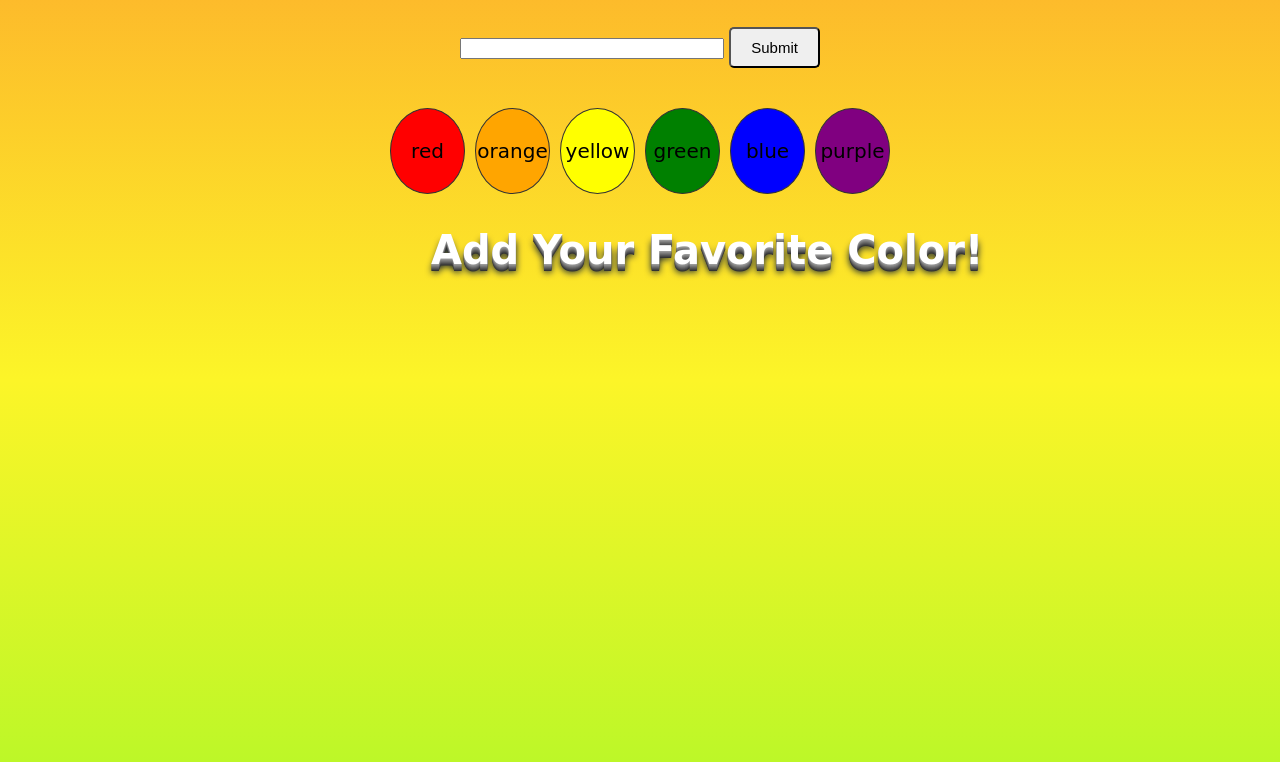
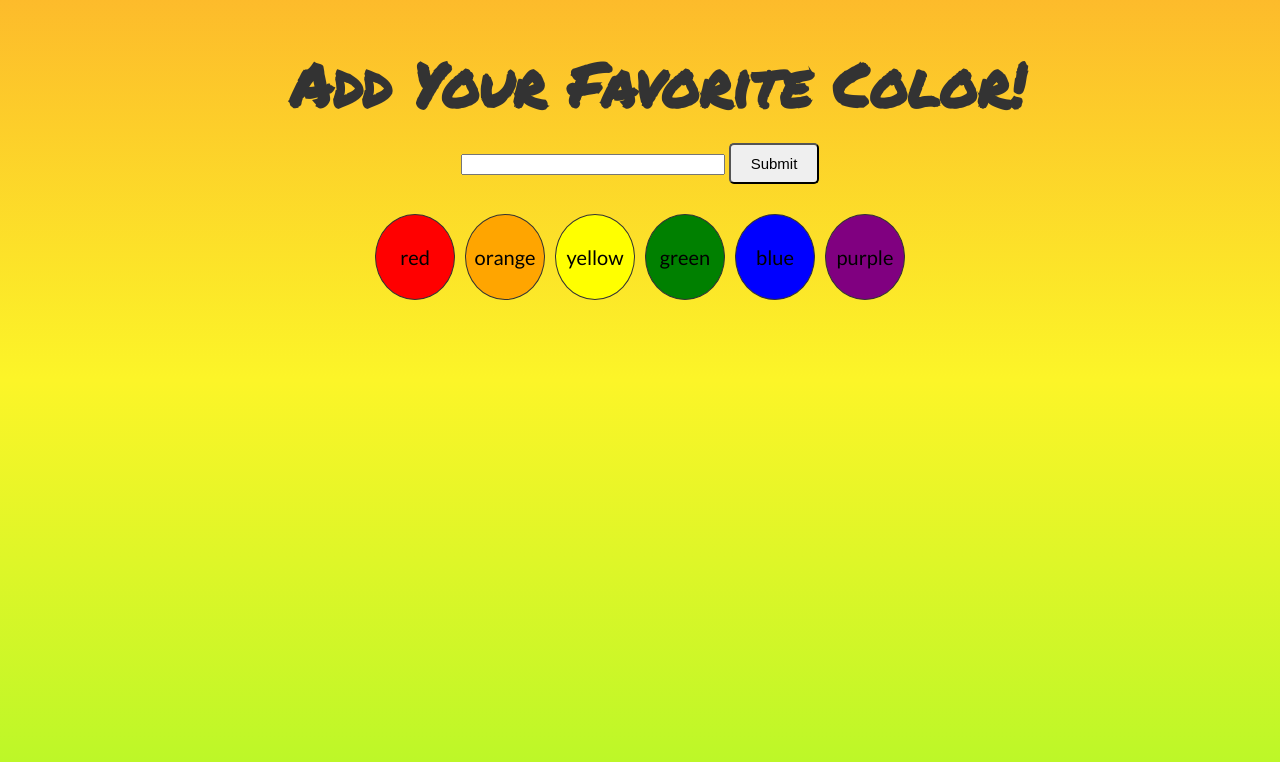
Before and after one commit to raven-wills/giphyDashboard, a plain HTML site: page index.html in a window 1280 px wide. Drawn offline with nearby package versions, Linux system fonts and the light colour scheme; a web font is replaced by a local one.

Commit message:
Update CSS to fix h1 at the top of the page

```diff
--- a/assets/css/giphy.css
+++ b/assets/css/giphy.css
@@ -1,12 +1,12 @@
 .queryBtn {
   border-radius: 50%;
-  margin: 10px 5px;
-  width: 75px;
+  margin: 1px 5px;
+  width: 80px;
   padding: 30px 0;
   text-align: center;
   font-size: 20px;
   border: #333 0.2px solid;
-  font-family: "Chicle", cursive;
+  font-family: "Lato", sans-serif;
 }
 
 .queryBtn:hover {
@@ -25,7 +25,8 @@
 }
 
 #btnTextInput {
-  margin: 3% 0;
+  margin-top: 12%;
+  margin-bottom: 3%;
   width: 20%;
 }
 
@@ -58,8 +59,6 @@ body {
   text-align: center;
 }
 body {
-  font-family: "Press Start 2P", cursive;
-
   /* W3C */
   background: linear-gradient(
     top,
@@ -171,10 +170,10 @@ body {
 
 h1 {
   position: absolute;
-  top: 25%;
   z-index: 50;
-  font-size: 40px;
-  left: calc(50% - 209px);
+  font-size: 60px;
+  left: calc(50% - 350px);
+  font-family: "Permanent Marker", cursive;
 }
 h2 {
   position: absolute;
@@ -188,10 +187,10 @@ h2 span {
 }
 h1,
 h2 {
-  color: #fff;
-  text-shadow: 0px 1px 0px #999, 0px 2px 0px #888, 0px 3px 0px #777,
+  color: #333;
+  /* text-shadow: 0px 1px 0px #999, 0px 2px 0px #888, 0px 3px 0px #777,
     0px 4px 0px #666, 0px 5px 0px #555, 0px 6px 0px #444, 0px 7px 0px #333,
-    0px 8px 7px #001135;
+    0px 8px 7px #001135; */
 }
 div {
   position: relative;
@@ -226,11 +225,18 @@ audio {
 
 /* mobile phone */
 @media screen and (max-device-width: 480px) {
+  html {
+    width: 100vw;
+    height: 100vh;
+  }
   body {
     height: 120%;
+    width: 100vw;
+    overflow: hidden;
   }
   h1 {
     font-size: 25px;
+    left: calc(50% - 170px);
   }
   h2 {
     font-size: 12px;
@@ -248,4 +254,9 @@ audio {
   #counter {
     top: 380px;
   }
+
+  #btnContainer {
+    max-width: 80%;
+    margin: auto;
+  }
 }
--- a/assets/javascript/giphy.js
+++ b/assets/javascript/giphy.js
@@ -12,7 +12,8 @@ colors.forEach(function(color) {
 
 // Add button when submit is clicked
 // Button has to have text from input
-$("#addBtn").on("click", function() {
+$("#addBtn").on("click", function(send) {
+  send.preventDefault();
   $("#btnContainer").append(
     "<button class='queryBtn' style='background:" +
       $("#btnTextInput").val() +
@@ -20,6 +21,7 @@ $("#addBtn").on("click", function() {
       $("#btnTextInput").val() +
       "</button>"
   );
+  document.getElementById("btnTextInput").value = null;
   addEventListenerToBtns();
 });
 
@@ -55,20 +57,9 @@ function addEventListenerToBtns() {
               event.target.setAttribute("data-state", "still");
             }
           });
-        console.log(responseImage);
-
-        // var responseImage = $(
-        //   "<img src=" +
-        //     image_object.images.original_still.url +
-        //     " class=responseImage>"
-        // ).on("click", function(e) {
-        //   e.target.src = image_object.images.original.url;
-        //   console.log(image_object.images.original.url);
-        // });
 
         $("#giphyResults").append(responseImage);
       });
-      console.log(response);
     });
   });
 }
--- a/index.html
+++ b/index.html
@@ -5,17 +5,19 @@
     <meta charset="UTF-8">
     <meta name="viewport" content="width=device-width, initial-scale=1.0">
     <meta http-equiv="X-UA-Compatible" content="ie=edge">
-    <link href="https://fonts.googleapis.com/css?family=Chicle" rel="stylesheet">
+    <link href="https://fonts.googleapis.com/css?family=Lato|Permanent+Marker" rel="stylesheet">
     <link rel="stylesheet" href="assets/css/giphy.css">
     <title>Document</title>
 </head>
 
 <body>
     <h1>Add Your Favorite Color!</h1>
+    <form>
+        <input type="text" name="text" id="btnTextInput">
+        <input type="submit" id="addBtn"></input>
+    </form>
+
     <div id="btnContainer">
-        <input type="text" name="text" id="btnTextInput">
-        <button id="addBtn">Submit</button>
-        <br>
     </div>
 
     <div id="giphyResults"></div>
```
